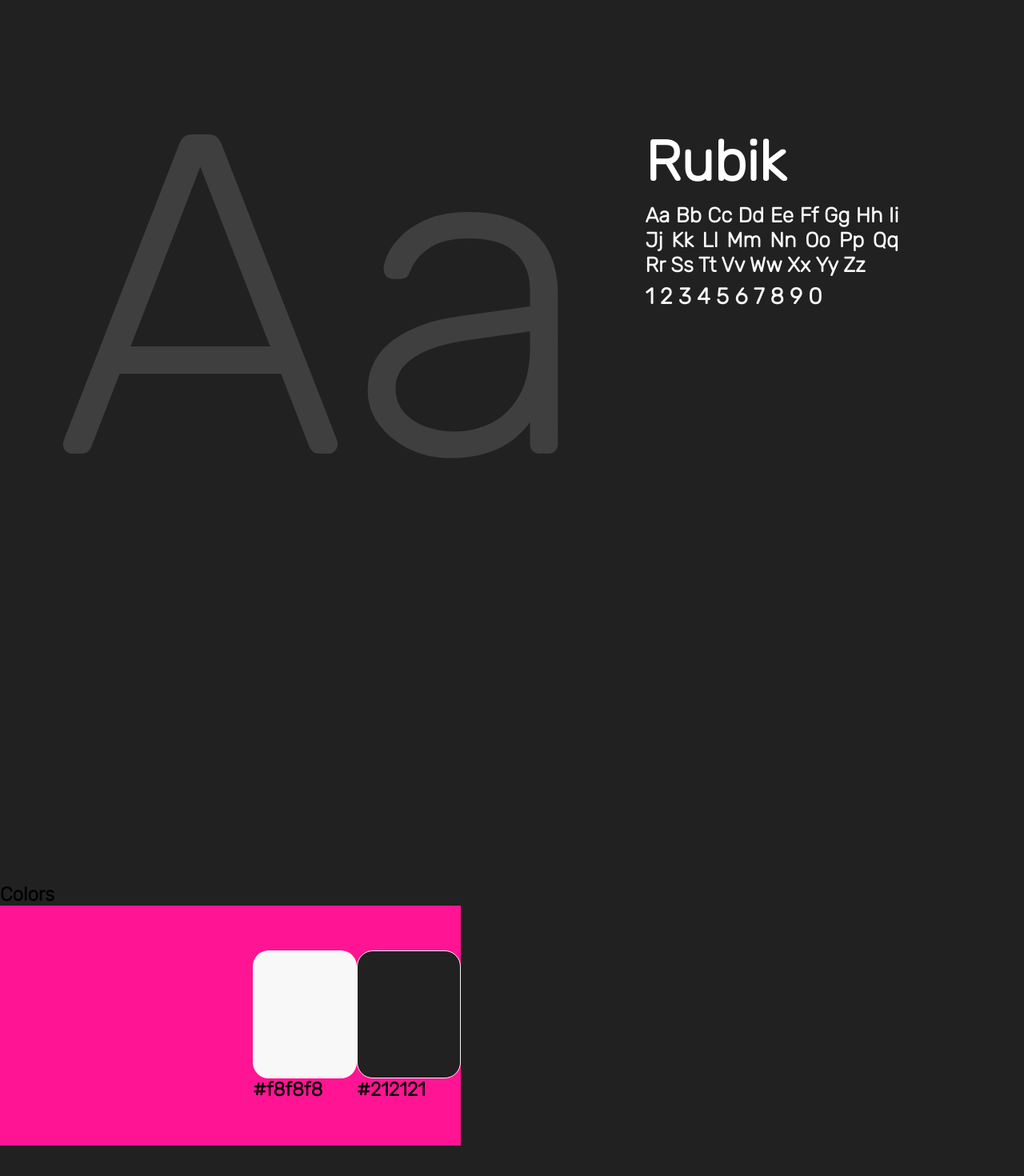
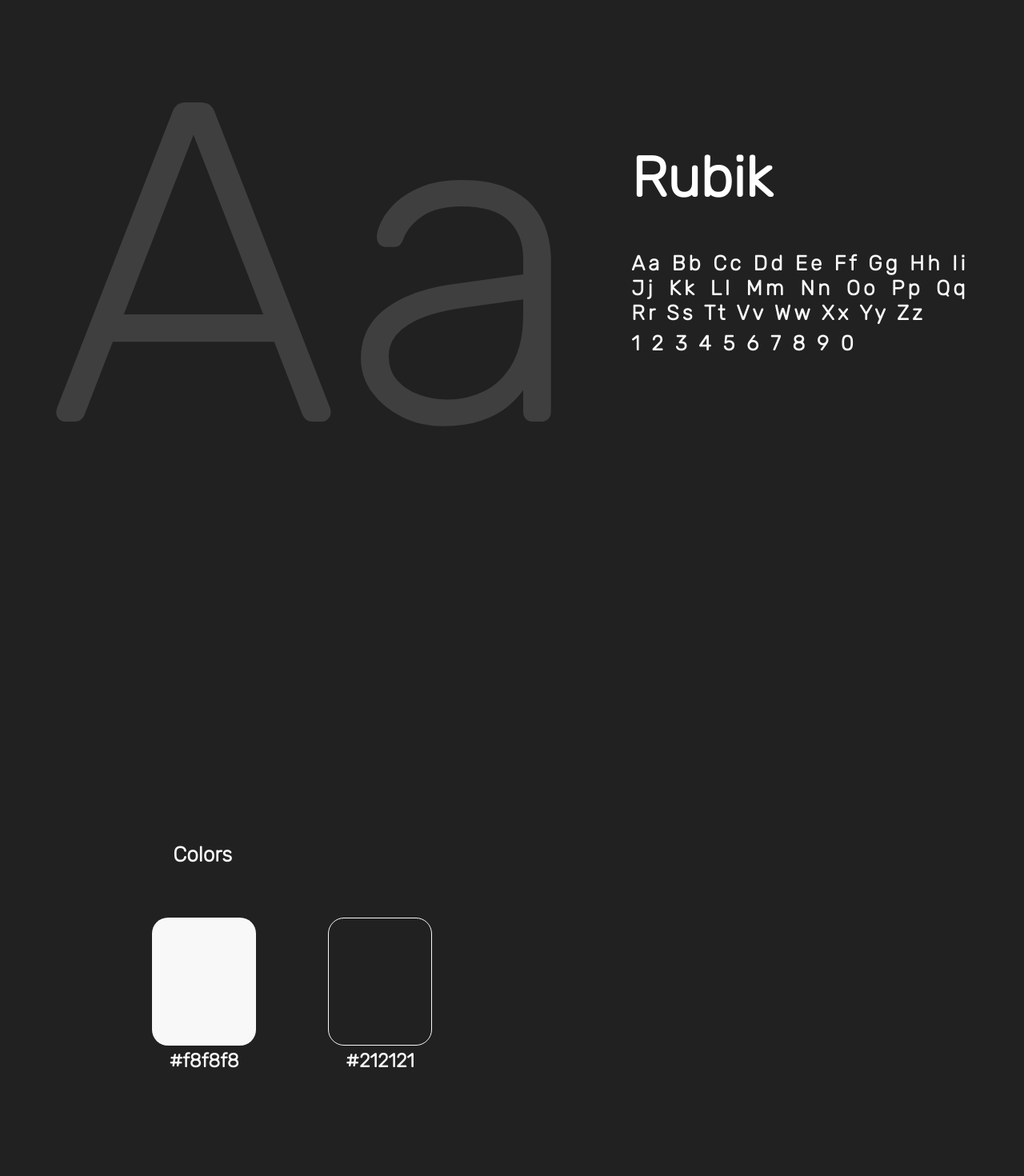
Before and after one commit to JuliVelasques/primer-tp-final, a React (Vite) app in the folder primer-tp-final/: page / in a window 1280 px wide. Shown: the part 4649-6119 px from the top of the page at 80% size. Built offline with nearby package versions, Linux system fonts and the light colour scheme.

Commit message:
Add my new progress

```diff
--- a/primer-tp-final/src/App.css
+++ b/primer-tp-final/src/App.css
@@ -591,7 +591,7 @@
 .tipografia{
     background-color: #212121;
     width: 100%;
-    height: 300vh;
+    height: 250vh;
 }
 
 .titulo-tipografia{
@@ -604,7 +604,7 @@
 }
 
 .forma-tipografica{
-    height: 150vh;
+    height: 140vh;
     display: flex;
     align-items: center;
     justify-content: space-evenly;
@@ -626,8 +626,8 @@
 }
 
 .abcdario{
-    height: 95vh;
-    width:  33%;
+    height: 80vh;
+    width:  35%;
 }
 
 .titulo-abcdario{
@@ -640,37 +640,50 @@
 }
 
 .abecedario-letras{
-    width: 75%;
+    width: 94%;
     font-size: 26px;
     font-weight: 700;
     margin-top: 50px;
     color: #f8f8f8;
     height: 80px;
-    margin: 10px 0 20px 0;
     text-align:justify;
+    letter-spacing: 4px;
 }
 
 .numeros-tipografia{
     width: 65%;
-    font-size: 28px;
+    font-size: 26px;
     font-weight: 700;
-    margin-top: 5px;
+    margin-top: 20px;
     color: #f8f8f8;
     text-align: justify;
+    letter-spacing: 4px;
+}
+
+.titulo-colores{
+    width: 300px;
+    padding: 10px;
+    height: 70px;
+    display: flex;
+    align-items: end;
+    justify-content: end;
+    font-size: 26px;
+    font-weight: 900;
+    color: #f8f8f8;
 }
 
 .posicion-colores{
     display: flex;
-    background-color: deeppink;
     height: 300px;
-    width: 45%;
-    justify-content: end;
+    width: 50%;
+    justify-content: center;
     align-items: center;
 }
 
-.posicion-colores{
+.posicion-colores1{
     display: flex;
-    /* flex-direction: column; */
+    flex-direction: column;
+    padding: 90px;
 }
 
 .colorblanco{
@@ -687,3 +700,10 @@
     border-radius: 20px;
     border: 1.5px solid #f8f8f8;
 }
+
+.textoColor{
+    width: 100%;
+    text-align: center;
+    color: #f8f8f8;
+    margin-top: 5px;
+}
--- a/primer-tp-final/src/App.jsx
+++ b/primer-tp-final/src/App.jsx
@@ -228,19 +228,18 @@
               <p className='numeros-tipografia'>1 2 3 4 5 6 7 8 9 0</p>
             </div>
           </nav>
-          <div>
-            <h1>Colors</h1>
+
+          <h1 className='titulo-colores'>Colors</h1>
           <ul className='posicion-colores'>
             <div className='posicion-colores1'>
               <p className='colorblanco'></p>
-                <h2>#f8f8f8</h2>
+              <h2 className='textoColor'>#f8f8f8</h2>
             </div>
             <div className='posicion-colores2'>
               <p className='colornegro'></p>
-                <h2>#212121</h2>
+              <h2 className='textoColor'>#212121</h2>
             </div>
           </ul>
-          </div>
         </section>
       </main>
 
```
Lines whose indentation alone changed are shown as unchanged.
